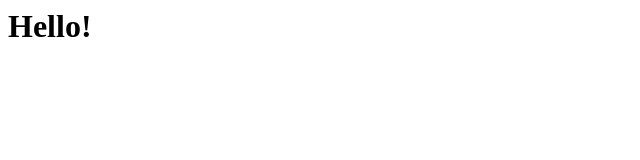
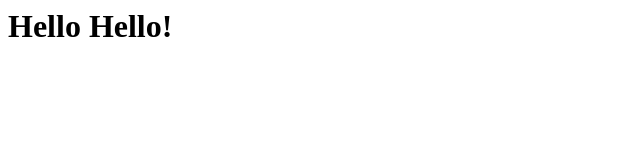
Before and after one commit to steadmsara/Page1, a plain HTML site: page index.html in a window 1280 px wide. Shown: the whole page, without its empty margins (0-640 px from the left). Drawn offline with Linux system fonts and the light colour scheme.

Commit message:
Update index.html

```diff
--- a/index.html
+++ b/index.html
@@ -1 +1 @@
-<h1>Hello!</h1>
+<h1>Hello Hello!</h1>
```
